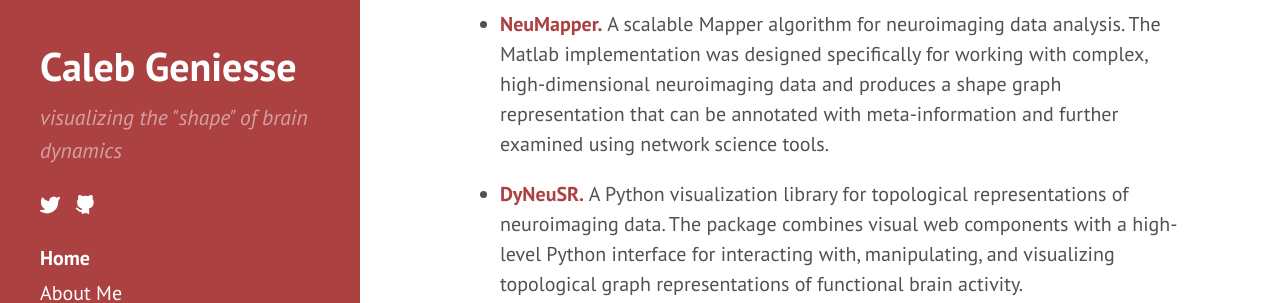
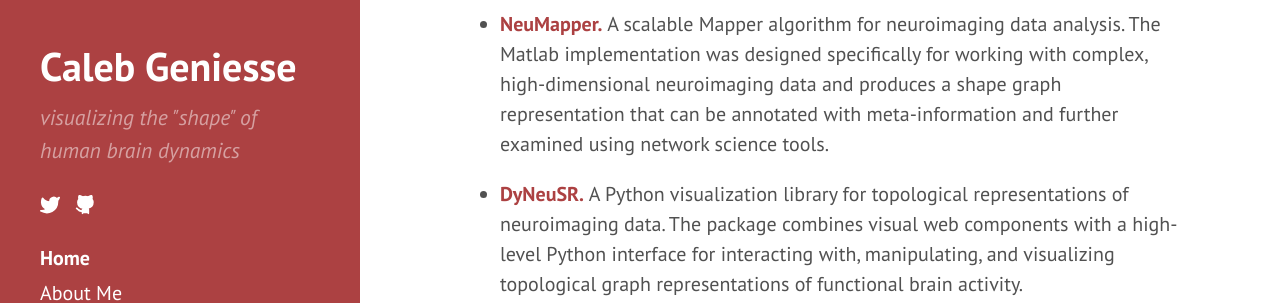
Before and after one commit to calebgeniesse/calebgeniesse.github.io, a Jekyll site: the page built from index.md, in a window 1280 px wide. Shown: the part 429-732 px from the top of the page. Built offline with Jekyll 4.4.1, drawn with Linux system fonts in a browser that asks for light colours; our own code applies the rules of GitHub Pages for plain Markdown files.

Commit message:
Update _config.yml

```diff
--- a/_config.yml
+++ b/_config.yml
@@ -9,7 +9,7 @@ permalink:        pretty
 title:            Caleb Geniesse
 tagline:          'Caleb Geniesse'
 #description:     'graduate student in biophysics <a href="https://github.com/Stanford" target="_blank">@stanford</a> <a href="https://github.com/braindynamicslab" target="_blank">@braindynamicslab</a>'
-description:      'visualizing the "shape" of brain dynamics'
+description:      'visualizing the "shape" of human brain dynamics'
 
 url:              /
 baseurl:          https://calebgeniesse.github.io
```
